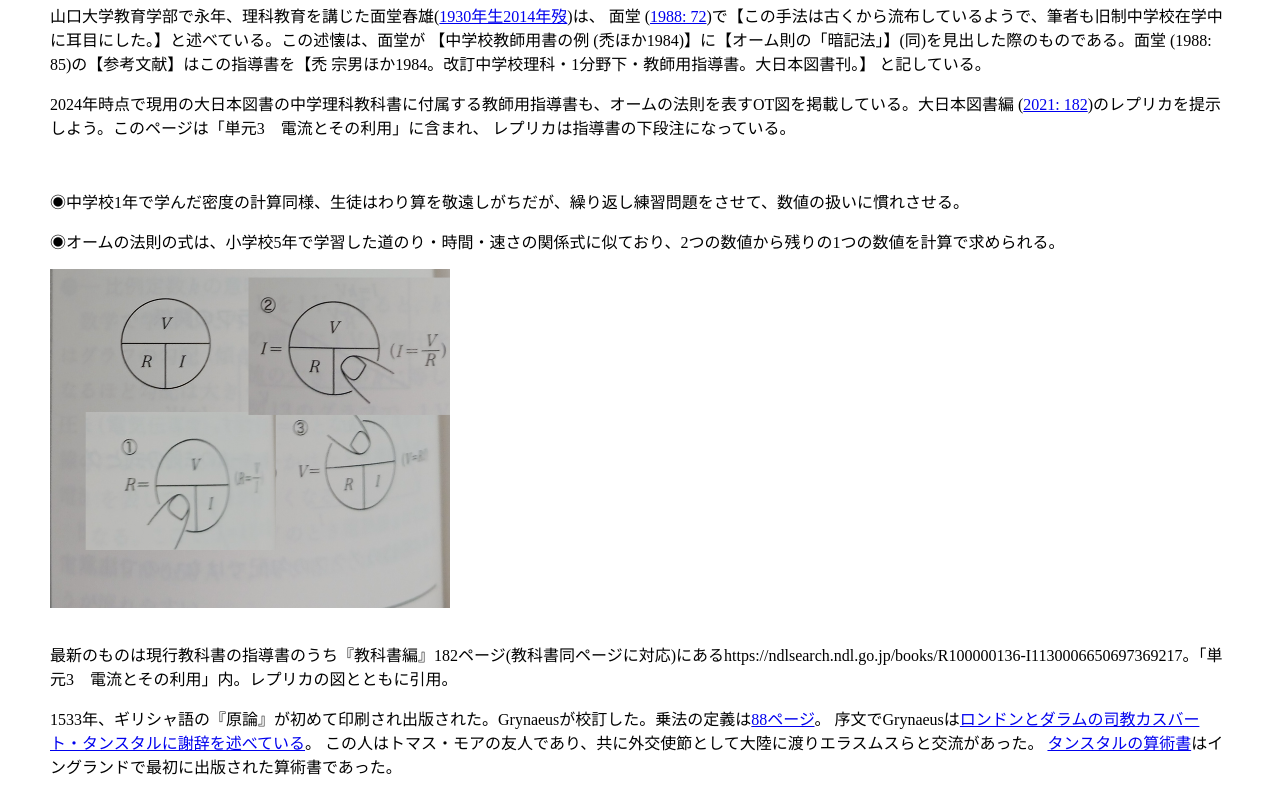
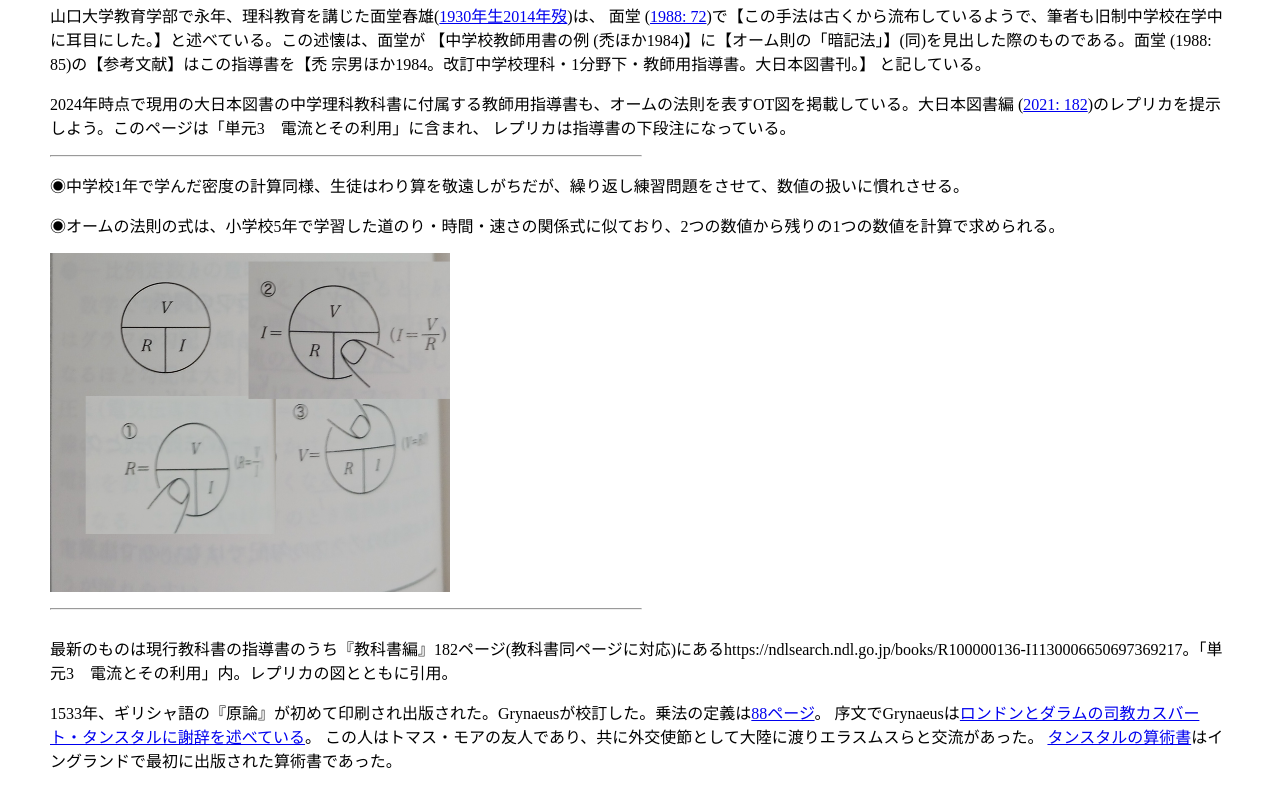
Before and after one commit to Temmusu/temmusu.github.io, a plain HTML site: page origins_of_ot_diagrams.html in a window 1280 px wide. Shown: the part 636-1421 px from the top of the page. Drawn offline with Linux system fonts and the light colour scheme.

Commit message:
Update origins_of_ot_diagrams.html

```diff
--- a/origins_of_ot_diagrams.html
+++ b/origins_of_ot_diagrams.html
@@ -26,10 +26,12 @@
   と記している。</p>
  <p>2024年時点で現用の大日本図書の中学理科教科書に付属する教師用指導書も、オームの法則を表すOT図を掲載している。大日本図書編
    (<a href="https://ndlsearch.ndl.go.jp/books/R100000136-I1130006650697369217" target="_blank">2021: 182</a>)のレプリカを提示しよう。このページは「単元3　電流とその利用」に含まれ、
-   レプリカは指導書の下段注になっている。</p> <br />
+   レプリカは指導書の下段注になっている。</p>
+  <hr style="width:50%;text-align:left;margin-left:0" />
 <p>◉中学校1年で学んだ密度の計算同様、生徒はわり算を敬遠しがちだが、繰り返し練習問題をさせて、数値の扱いに慣れさせる。</p>
 <p>◉オームの法則の式は、小学校5年で学習した道のり・時間・速さの関係式に似ており、2つの数値から残りの1つの数値を計算で求められる。</p>
   <p><img src="./docs/assets/images/dainihon-2021-replica.png" alt="大日本図書(2021)『理科の世界 2 教師用指導書 教科書編』のレプリカ" width="400" height="339"></p>
+ <hr style="width:50%;text-align:left;margin-left:0" />
 
   <br />
 
```
